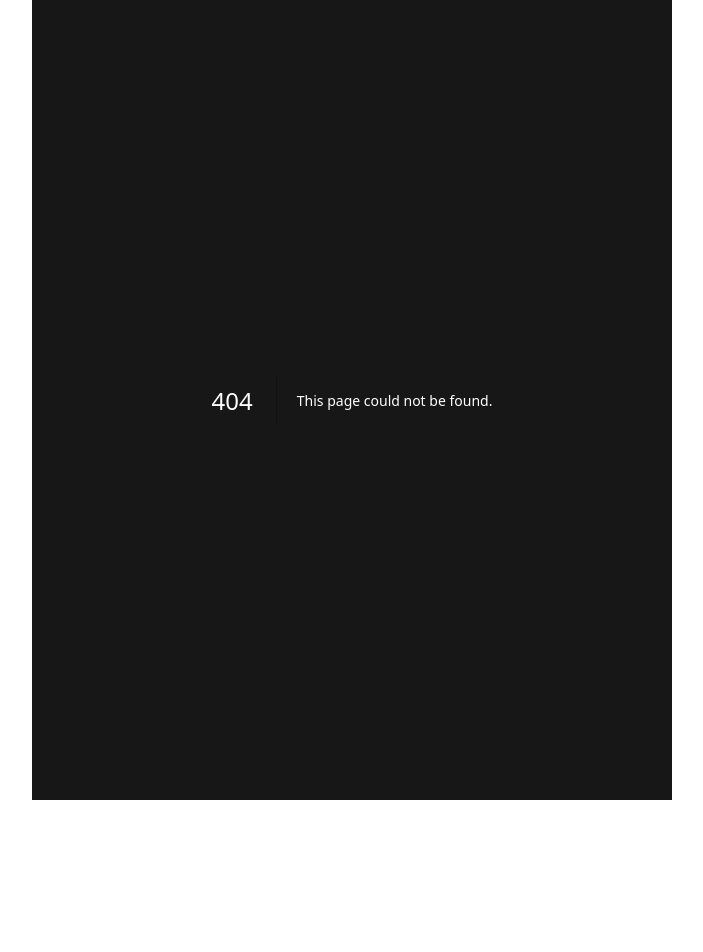
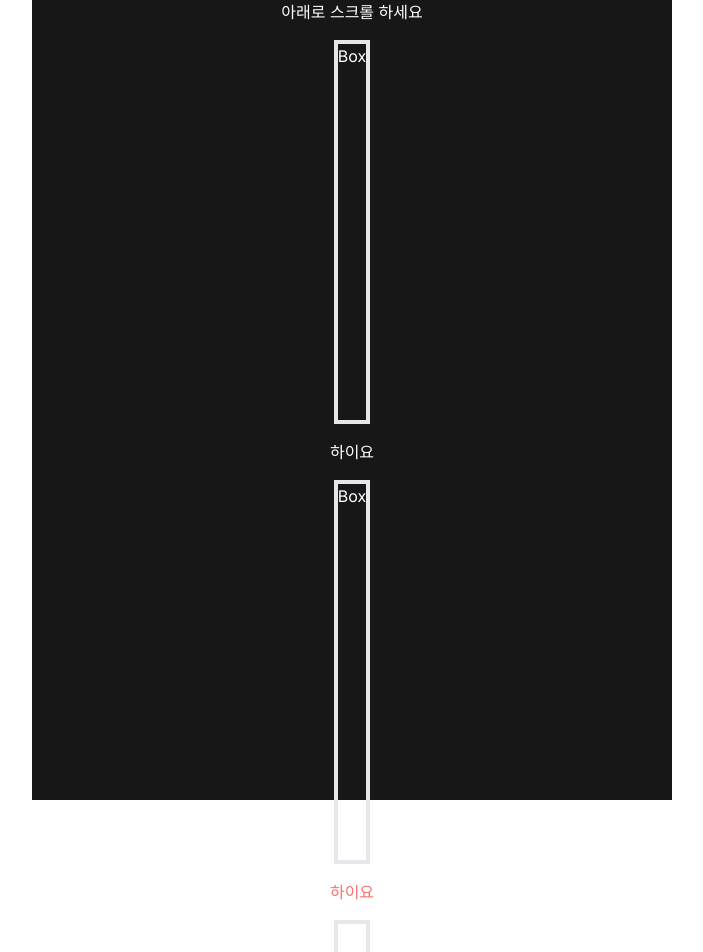
Before and after one commit to volant97/Carrot-Market-Reloaded, a Next.js app: page /test123 in a window 1280 px wide. Before the commit this address had no page. Shown: the top 952 px of the page, without its empty margins (288-991 px from the left). Before the commit the page ends 800 px from the top, so only its background shows below. Built offline with nearby package versions, Linux system fonts and the light colour scheme.

Commit message:
[TEST] 8.1.4 error 해결중...

```diff
--- a/app/test/page.tsx
+++ /dev/null
@@ -1,96 +0,0 @@
-import React from "react";
-
-export default function page() {
-  return (
-    <div className="w-full h-[100dvh] overflow-y-auto overflow-x-hidden scrollbar-hide">
-      <div className="flex flex-col items-center ">
-        <div>1</div>
-        <div>1</div>
-        <div>1</div>
-        <div>1</div>
-        <div>1</div>
-        <div>1</div>
-        <div>1</div>
-        <div>1</div>
-        <div>1</div>
-        <div>1</div>
-        <div>1</div>
-        <div>1</div>
-        <div>1</div>
-        <div>1</div>
-        <div>1</div>
-        <div>1</div>
-        <div>1</div>
-        <div>1</div>
-        <div>1</div>
-        <div>1</div>
-        <div>1</div>
-        <div>1</div>
-        <div>1</div>
-        <div>1</div>
-        <div>1</div>
-        <div>1</div>
-        <div>1</div>
-        <div>1</div>
-        <div>1</div>
-        <div>1</div>
-        <div>1</div>
-        <div>1</div>
-        <div>1</div>
-        <div>1</div>
-        <div>1</div>
-        <div>1</div>
-        <div>1</div>
-        <div>1</div>
-        <div>1</div>
-        <div>1</div>
-        <div>1</div>
-        <div>1</div>
-        <div>1</div>
-        <div>1</div>
-        <div>1</div>
-        <div>1</div>
-        <div>1</div>
-        <div>1</div>
-        <div>1</div>
-        <div>1</div>
-        <div>1</div>
-        <div>1</div>
-        <div>1</div>
-        <div>1</div>
-        <div>1</div>
-        <div>1</div>
-        <div>1</div>
-        <div>1</div>
-        <div>1</div>
-        <div>1</div>
-        <div>1</div>
-        <div>1</div>
-        <div>1</div>
-        <div>1</div>
-        <div>1</div>
-        <div>1</div>
-        <div>1</div>
-        <div>1</div>
-        <div>1</div>
-        <div>1</div>
-        <div>1</div>
-        <div>1</div>
-        <div>1</div>
-        <div>1</div>
-        <div>1</div>
-        <div>1</div>
-        <div>1</div>
-        <div>1</div>
-        <div>1</div>
-        <div>1</div>
-        <div>1</div>
-        <div>1</div>
-        <div>1</div>
-        <div>1</div>
-        <div>1</div>
-        <div>1</div>
-      </div>
-    </div>
-  );
-}
--- /dev/null
+++ b/app/test123/page.tsx
@@ -0,0 +1,77 @@
+"use client";
+
+import { ScrollAnimationContainer } from "@/components/ScrollAnimationContainer";
+import React, { useEffect, useRef, useState } from "react";
+
+export default function TestPage() {
+  const [isInViewport, setIsInViewport] = useState(false);
+  const ref = useRef<HTMLDivElement | null>(null);
+
+  useEffect(() => {
+    if (!ref.current) return;
+
+    const callback = (entries: IntersectionObserverEntry[]) => {
+      entries.forEach((entry) => {
+        //entry.isIntersecting  ? setIsInViewport(true) : setIsInViewport(false);
+        if (entry.isIntersecting) {
+          setIsInViewport(true);
+        } else {
+          setIsInViewport(false);
+        }
+      });
+    };
+    const options = { root: null, rootMargin: "0px", threshold: 0 };
+    const observer = new IntersectionObserver(callback, options);
+
+    console.log(ref.current);
+    observer.observe(ref.current);
+
+    return () => {
+      observer.disconnect();
+    };
+  }, []);
+
+  return (
+    <div className="">
+      <div className="flex flex-col items-center gap-4">
+        <h1>아래로 스크롤 하세요</h1>
+        <div className="border-4 h-96">
+          <h1>Box</h1>
+        </div>
+        <div>
+          <h1>하이요</h1>
+        </div>
+        <div className="border-4 h-96">
+          <h1>Box</h1>
+        </div>
+        <div ref={ref} className={isInViewport ? "text-red-400" : ""}>
+          <h1>하이요</h1>
+        </div>
+        <div className="border-4 h-96">
+          <h1>Box</h1>
+        </div>
+        <div>
+          <h1>하이요</h1>
+        </div>
+        <div className="border-4 h-96">
+          <h1>Box</h1>
+        </div>
+        <div>
+          <h1>하이요</h1>
+        </div>
+        <div className="border-4 h-96">
+          <h1>Box</h1>
+        </div>
+        <div>
+          <h1>하이요</h1>
+        </div>
+        <div className="border-4 h-96">
+          <h1>Box</h1>
+        </div>
+        <div>
+          <h1>하이요</h1>
+        </div>
+      </div>
+    </div>
+  );
+}
--- /dev/null
+++ b/components/ScrollAnimationContainer.tsx
@@ -0,0 +1,15 @@
+import { useScrollAnimation } from "@/lib/useScrollAnimation";
+
+interface Props {
+  children: React.ReactNode;
+}
+
+export const ScrollAnimationContainer = ({ children }: Props) => {
+  const { ref, isInViewport } = useScrollAnimation();
+
+  return (
+    <div ref={ref} className={isInViewport ? "text-red-400" : ""}>
+      {children}
+    </div>
+  );
+};
--- /dev/null
+++ b/lib/useScrollAnimation.ts
@@ -0,0 +1,33 @@
+"use client";
+
+import { useEffect, useRef, useState } from "react";
+
+export const useScrollAnimation = () => {
+  const [isInViewport, setIsInViewport] = useState(false);
+  const ref = useRef<HTMLDivElement | null>(null);
+
+  useEffect(() => {
+    const callback = (entries: IntersectionObserverEntry[]) => {
+      entries.forEach((entry) => {
+        //entry.isIntersecting  ? setIsInViewport(true) : setIsInViewport(false);
+        if (entry.isIntersecting) {
+          setIsInViewport(true);
+        } else {
+          setIsInViewport(false);
+        }
+      });
+    };
+    const options = { root: null, rootMargin: "0px", threshold: 0 };
+    const observer = new IntersectionObserver(callback, options);
+
+    if (ref.current) {
+      observer.observe(ref.current);
+    }
+
+    return () => {
+      observer.disconnect();
+    };
+  }, []);
+
+  return { ref, isInViewport };
+};
```
Also changed, not shown: app/test123/page copy.tsx (added, +39 -0 lines), 1 other file (tests, documents, lock files or other folders).
